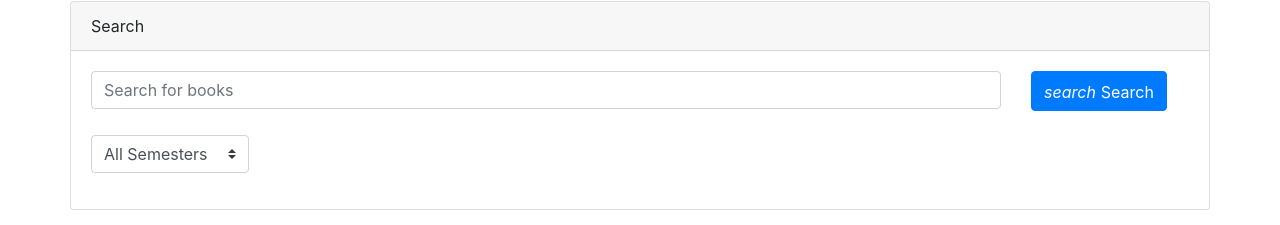
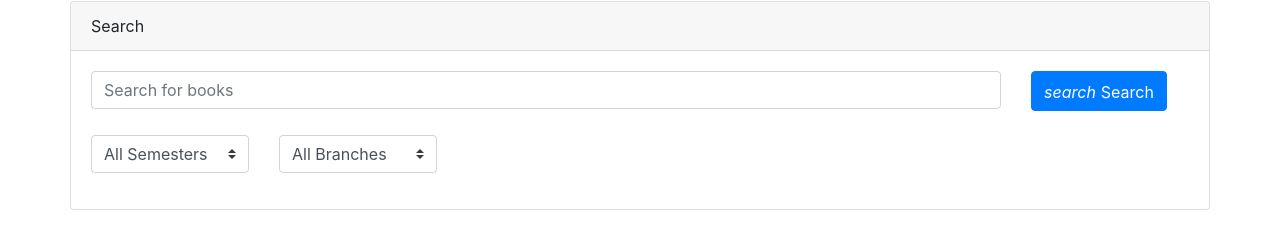
Before and after one commit to subins2000/bex, a React app in the folder frontend/: page /search in a window 1280 px wide. Shown: the part 65-290 px from the top of the page. Built offline with nearby package versions, Linux system fonts and the light colour scheme.

Commit message:
Add branch search option

```diff
--- a/frontend/src/components/Search.js
+++ b/frontend/src/components/Search.js
@@ -39,6 +39,20 @@ class Search extends Component {
     }
 
     render() {
+        var branches = {
+            'civil': 'Civil Engineering',
+            'cse': 'Computer Science Engineering',
+            'ec': 'Electronics & Communication Engineering',
+            'eee': 'Electrical & Electronics Engineering',
+            'mech': 'Mechanical Engineering',
+            'pe': 'Production Engineering'
+        };
+        var branchOptions = [];
+
+        for (var key in branches) {
+            branchOptions.push(<option value={key} key={key}>{branches[key]}</option>);
+        }
+
         return (
             <div>
                 <Header/>
@@ -67,6 +81,12 @@ class Search extends Component {
                                             {[1,2,3,4,5,6,7,8].map((i) => <option value={i} key={i}>S{i}</option>)}
                                         </select>
                                     </div>
+                                    <div className="col-2">
+                                        <select className="custom-select" id="inputBranch" value={this.state.inputBranch} onChange={this.handleInputChange}>
+                                            <option value="0">All Branches</option>
+                                            {branchOptions}
+                                        </select>
+                                    </div>
                                 </div>
                             </form>
                         </div>
```
